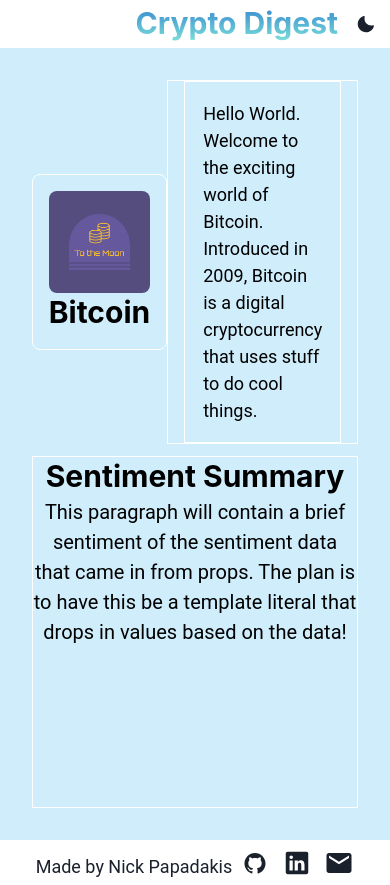
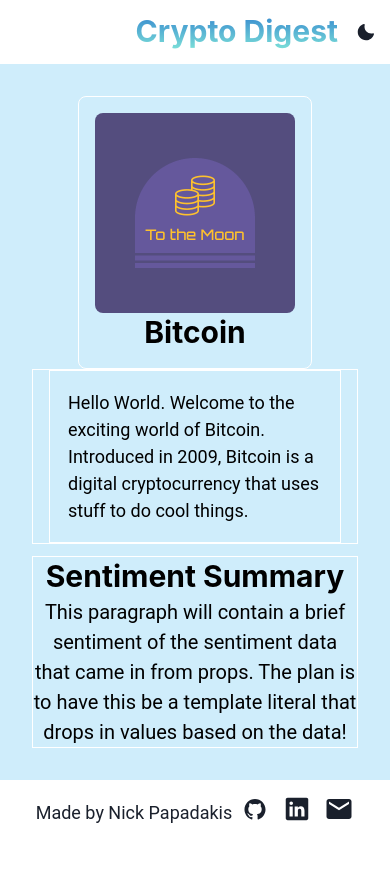
Before and after one commit to spacerumsfeld-code/Crypto-Utils, a Next.js app: page /Bitcoin in a window 390 px wide. After the commit the page ends 844 px from the top, so only its background shows below. Built offline with nearby package versions, Linux system fonts and the light colour scheme.

Commit message:
added responsiveness to Top Panel of bitcoin page and image size

```diff
--- a/pages/Bitcoin.tsx
+++ b/pages/Bitcoin.tsx
@@ -10,22 +10,24 @@
 } from '@chakra-ui/react';
 
 const BitcoinPage = () => (
-  // // <Container
+  // <Container
   //   h="100%"
+  //   w={['50%', '70%', '80%']}
   //   border="1px solid white"
   //   maxW="70%"
   //   centerContent
   //   //Overall wrapper for page. Intention: limit maxWidth and center everything
   // >
-  <SimpleGrid
+  <Flex
+    flexDirection="column"
     h="100%"
-    gridAutoRows="1fr"
+    alignItems="center"
+    justifyItems="center"
     padding="1em"
-    minChildWidth="20rem"
     //overall container for content in order to have flex direction=column (flow downward)
   >
     <Flex
-      flexDirection="row"
+      flexDirection={['column', 'row', 'row']}
       alignItems="center"
       justifyContent="center"
       //Wrapper for Top Panel: flex-direction row, asset image+heading flex and Description
@@ -40,9 +42,9 @@
       >
         <Box>
           <Image
-            maxBlockSize="250px"
+            maxBlockSize={['200px', '300px', '400px']}
             borderRadius="8px"
-            objectFit="contain"
+            // objectFit="contain"
             src={'/section-image.png'}
             alt="asset"
           />
@@ -70,7 +72,7 @@
         drops in values based on the data!
       </Text>
     </Box>
-  </SimpleGrid>
+  </Flex>
   // </Container>
 
   //   <Flex>
```
